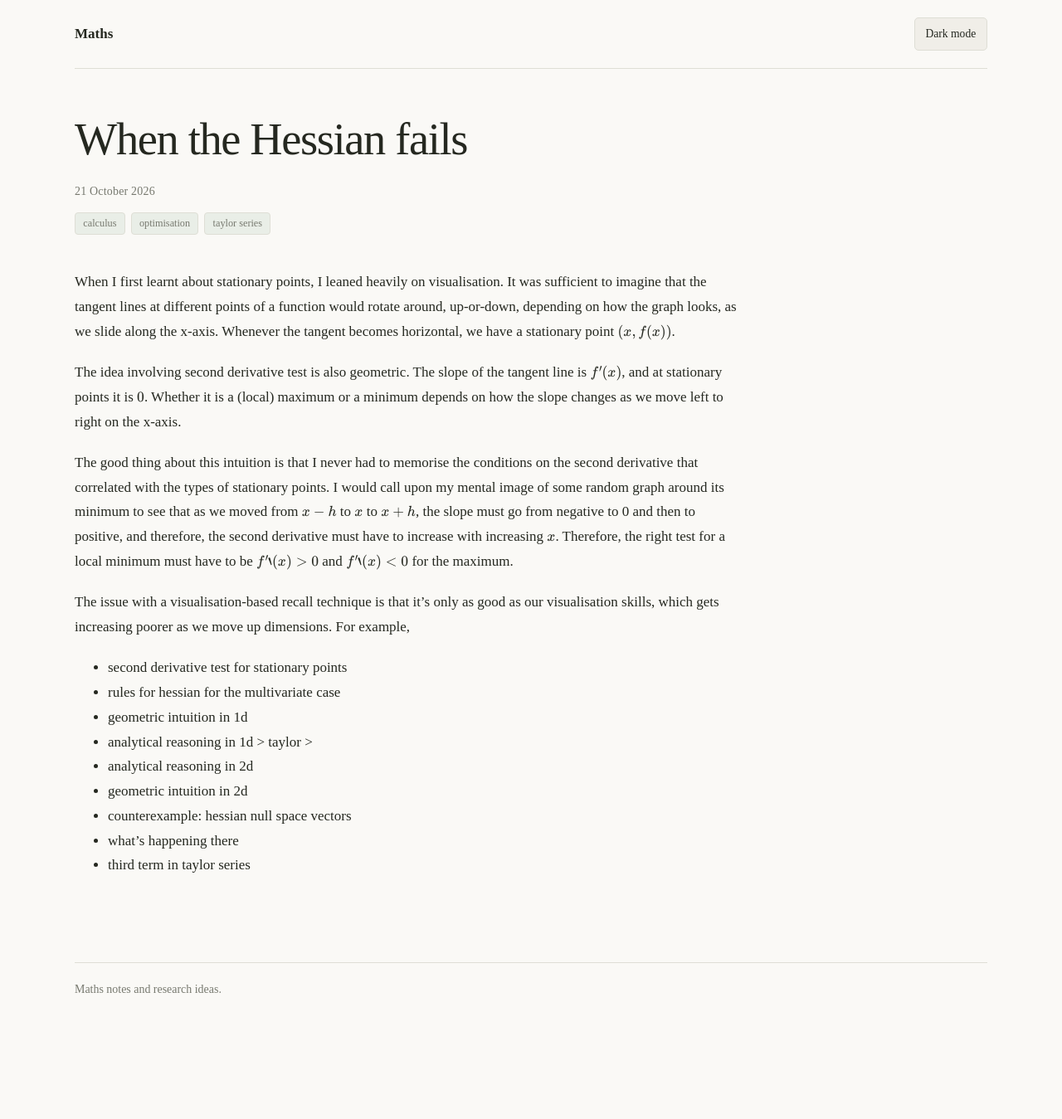
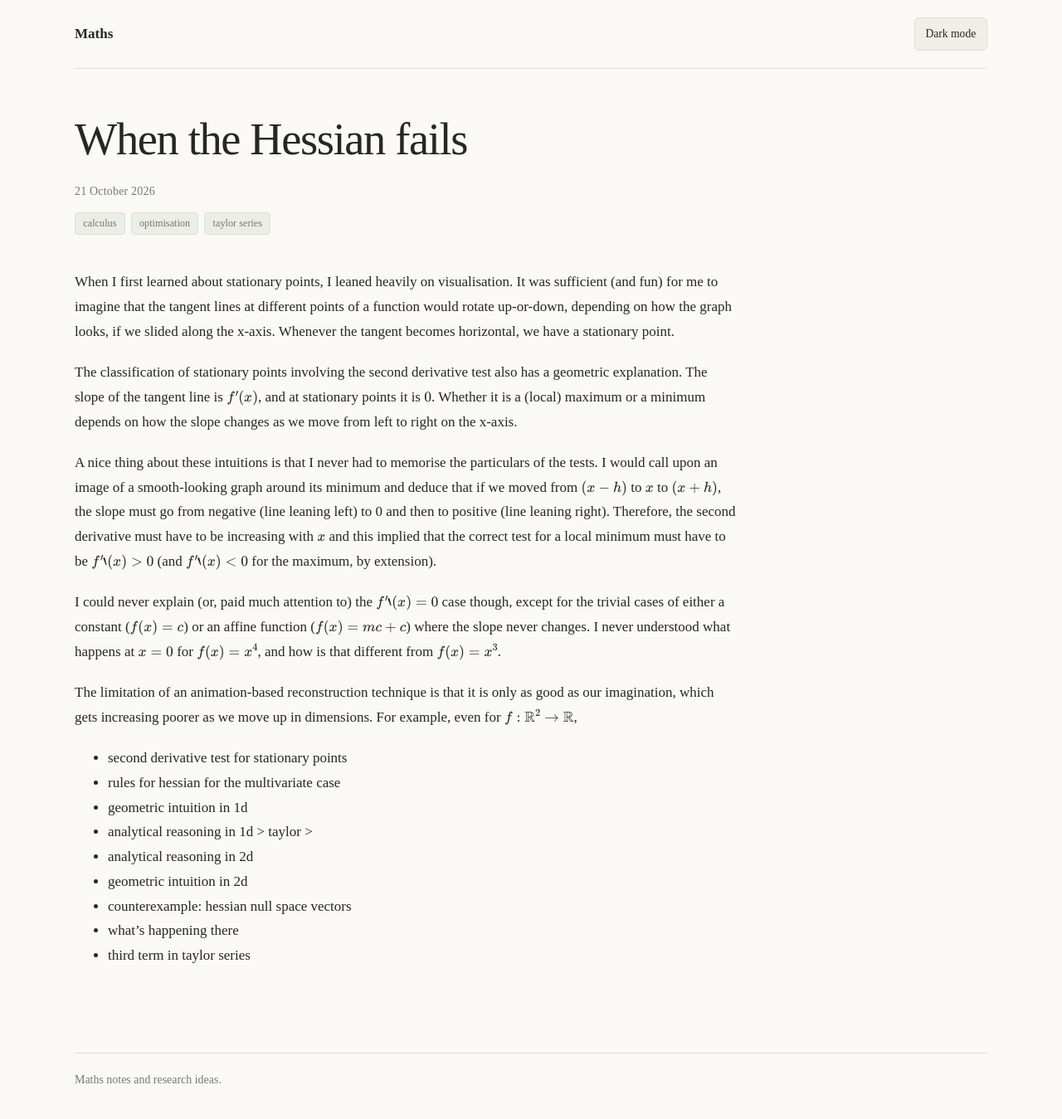
Before and after one commit to uselesstechjunks/maths, a Jekyll site: the page built from _posts/2026-10-21-when-the-hessian-fails.md, in a window 1280 px wide. Shown: the whole page at 83% size. Built offline with Jekyll 4.4.1, drawn with Linux system fonts in a browser that asks for light colours; some web fonts are replaced; before the commit the page ends 1240 px from its top, so only the background shows below that.

Commit message:
Update 2026-10-21-when-the-hessian-fails.md

```diff
--- a/_posts/2026-10-21-when-the-hessian-fails.md
+++ b/_posts/2026-10-21-when-the-hessian-fails.md
@@ -7,13 +7,15 @@ tags:
   - optimisation
   - taylor series
 ---
-When I first learnt about stationary points, I leaned heavily on visualisation. It was sufficient to imagine that the tangent lines at different points of a function would rotate around, up-or-down, depending on how the graph looks, as we slide along the x-axis. Whenever the tangent becomes horizontal, we have a stationary point $(x, f(x))$.
+When I first learned about stationary points, I leaned heavily on visualisation. It was sufficient (and fun) for me to imagine that the tangent lines at different points of a function would rotate up-or-down, depending on how the graph looks, if we slided along the x-axis. Whenever the tangent becomes horizontal, we have a stationary point.
 
-The idea involving second derivative test is also geometric. The slope of the tangent line is $f'(x)$, and at stationary points it is $0$. Whether it is a (local) maximum or a minimum depends on how the slope changes as we move left to right on the x-axis.
+The classification of stationary points involving the second derivative test also has a geometric explanation. The slope of the tangent line is $f'(x)$, and at stationary points it is $0$. Whether it is a (local) maximum or a minimum depends on how the slope changes as we move from left to right on the x-axis.
 
-The good thing about this intuition is that I never had to memorise the conditions on the second derivative that correlated with the types of stationary points. I would call upon my mental image of some random graph around its minimum to see that as we moved from $x-h$ to $x$ to $x+h$, the slope must go from negative to 0 and then to positive, and therefore, the second derivative must have to increase with increasing $x$. Therefore, the right test for a local minimum must have to be $f''(x)>0$ and $f''(x)<0$ for the maximum.
+A nice thing about these intuitions is that I never had to memorise the particulars of the tests. I would call upon an image of a smooth-looking graph around its minimum and deduce that if we moved from $(x-h)$ to $x$ to $(x+h)$, the slope must go from negative (line leaning left) to 0 and then to positive (line leaning right). Therefore, the second derivative must have to be increasing with $x$ and this implied that the correct test for a local minimum must have to be $f''(x)>0$ (and $f''(x)<0$ for the maximum, by extension).
 
-The issue with a visualisation-based recall technique is that it's only as good as our visualisation skills, which gets increasing poorer as we move up dimensions. For example,
+I could never explain (or, paid much attention to) the $f''(x)=0$ case though, except for the trivial cases of either a constant ($f(x)=c$) or an affine function ($f(x)=mc+c$) where the slope never changes. I never understood what happens at $x=0$ for $f(x)=x^4$, and how is that different from $f(x)=x^3$.
+
+The limitation of an animation-based reconstruction technique is that it is only as good as our imagination, which gets increasing poorer as we move up in dimensions. For example, even for $f:\mathbb{R}^2\to\mathbb{R}$,
 
 - second derivative test for stationary points
 - rules for hessian for the multivariate case
```
